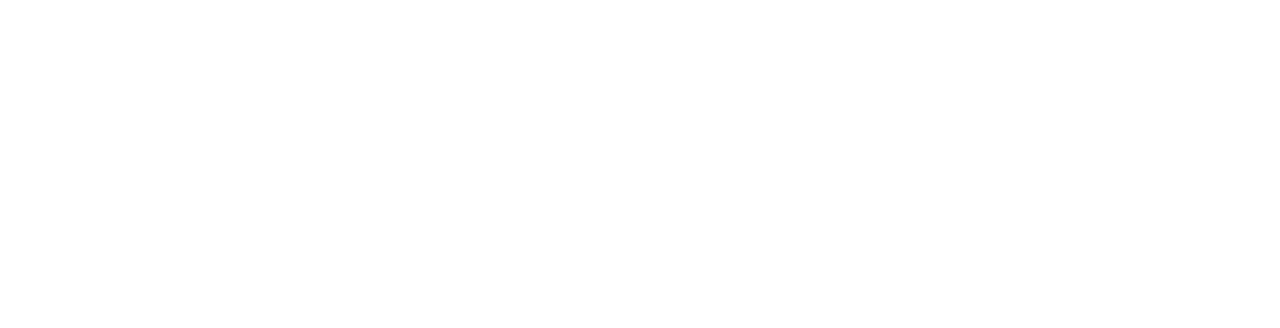
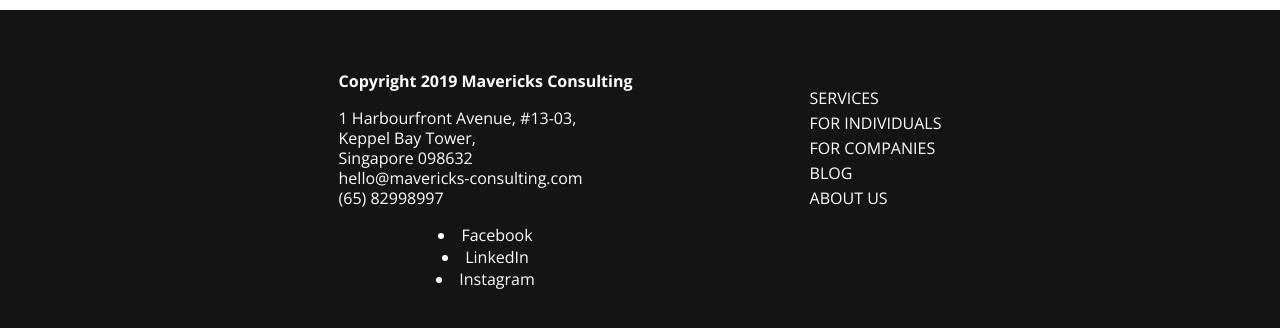
Before and after one commit to libsyz/product-coachin-vie, a Vue app: page / in a window 1280 px wide. Shown: the part 5957-6285 px from the top of the page. Before the commit the page ends 5967 px from the top, so only its background shows below. Built offline with nearby package versions, Linux system fonts and the light colour scheme.

Commit message:
add fontawesome-vue

```diff
--- a/package.json
+++ b/package.json
@@ -8,8 +8,12 @@
     "lint": "vue-cli-service lint"
   },
   "dependencies": {
+    "@fortawesome/fontawesome-svg-core": "^1.2.25",
+    "@fortawesome/free-solid-svg-icons": "^5.11.2",
+    "@fortawesome/vue-fontawesome": "^0.1.8",
     "core-js": "^3.4.3",
-    "vue": "^2.6.10"
+    "vue": "^2.6.10",
+    "vue-generate-component": "^2.1.1"
   },
   "devDependencies": {
     "@vue/cli-plugin-babel": "^4.1.0",
--- a/src/App.vue
+++ b/src/App.vue
@@ -35,7 +35,7 @@
     <section class="stay-in-touch">
       <StayInTouch/>
     </section>
-
+    <Footer/>
   </div>
 </template>
 
@@ -52,6 +52,7 @@
 import CardModality from './components/CardModality.vue';
 import CarouselTestimonials from './components/CarouselTestimonials.vue';
 import CarouselTeam from './components/CarouselTeam.vue';
+import Footer from './components/Footer.vue';
 
 export default {
   name: 'app',
@@ -65,7 +66,8 @@
     CarouselTeam,
     JoinOurEvents,
     Benefits,
-    StayInTouch
+    StayInTouch,
+    Footer
   },
   data() {
     return {
--- /dev/null
+++ b/src/components/Footer.vue
@@ -0,0 +1,83 @@
+<template lang="html">
+
+  <div class="footer">
+    <div class="footer-left">
+      <div class="company-info">
+        <div class="copyright"> Copyright 2019 Mavericks Consulting </div>
+        <ul class="address">
+          <li>1 Harbourfront Avenue, #13-03, </li>
+          <li>Keppel Bay Tower, </li>
+          <li>Singapore 098632 </li>
+          <li>hello@mavericks-consulting.com </li>
+          <li>(65) 82998997 </li>
+        </ul>
+      </div>
+      <div class="company-social">
+        <li> Facebook </li>
+        <li> LinkedIn </li>
+        <li> Instagram </li>
+      </div>
+    </div>
+
+    <div class="footer-right">
+      <ul class="website-sections">
+        <li>services</li>
+        <li>for individuals</li>
+        <li> for companies </li>
+        <li> blog </li>
+        <li> about us </li>
+      </ul>
+    </div>
+  </div>
+
+</template>
+
+<script>
+
+  export default  {
+    name: 'footer'
+  }
+
+
+</script>
+
+<style scoped>
+
+  .footer {
+    padding: 60px 250px;
+    background-color: #141414;
+    color: #fff;
+    display: flex;
+    justify-content: space-around;
+    align-items: top;
+    margin: 0px;
+  }
+
+  .company-info {
+    text-align: left;
+  }
+
+  .copyright {
+    font-weight: bold;
+  }
+
+  .address {
+    list-style-type: none;
+    padding-inline-start: 0px;
+    line-height: 20px;
+  }
+
+  .footer-right {
+    text-transform: uppercase;
+    text-align: left;
+    list-style-type: none;
+  }
+
+  .website-sections {
+    list-style-type: none;
+    padding-inline-start: 0px;
+    line-height: 25px;
+    cursor: pointer;
+  }
+
+</style>
--- /dev/null
+++ b/src/components/index.vue
@@ -0,0 +1,3 @@
+<template src="./src/components.html"></template>
+<script src="./src/components.js"></script>
+<style src="./src/components.scss" scoped lang="scss"></style>
--- a/src/pages/landing/StayInTouch.vue
+++ b/src/pages/landing/StayInTouch.vue
@@ -33,7 +33,7 @@
     border: solid 1px #F0EFFF;
     text-align: center;
     box-shadow: 0 15px 35px rgba(126,87,88,.1),
-              0 5px 15px rgba(0,0,0,.07);
+                0 5px 15px rgba(0,0,0,.07);
 
   }
 
```
Also changed, not shown: 2 other files (tests, documents, lock files or other folders).
